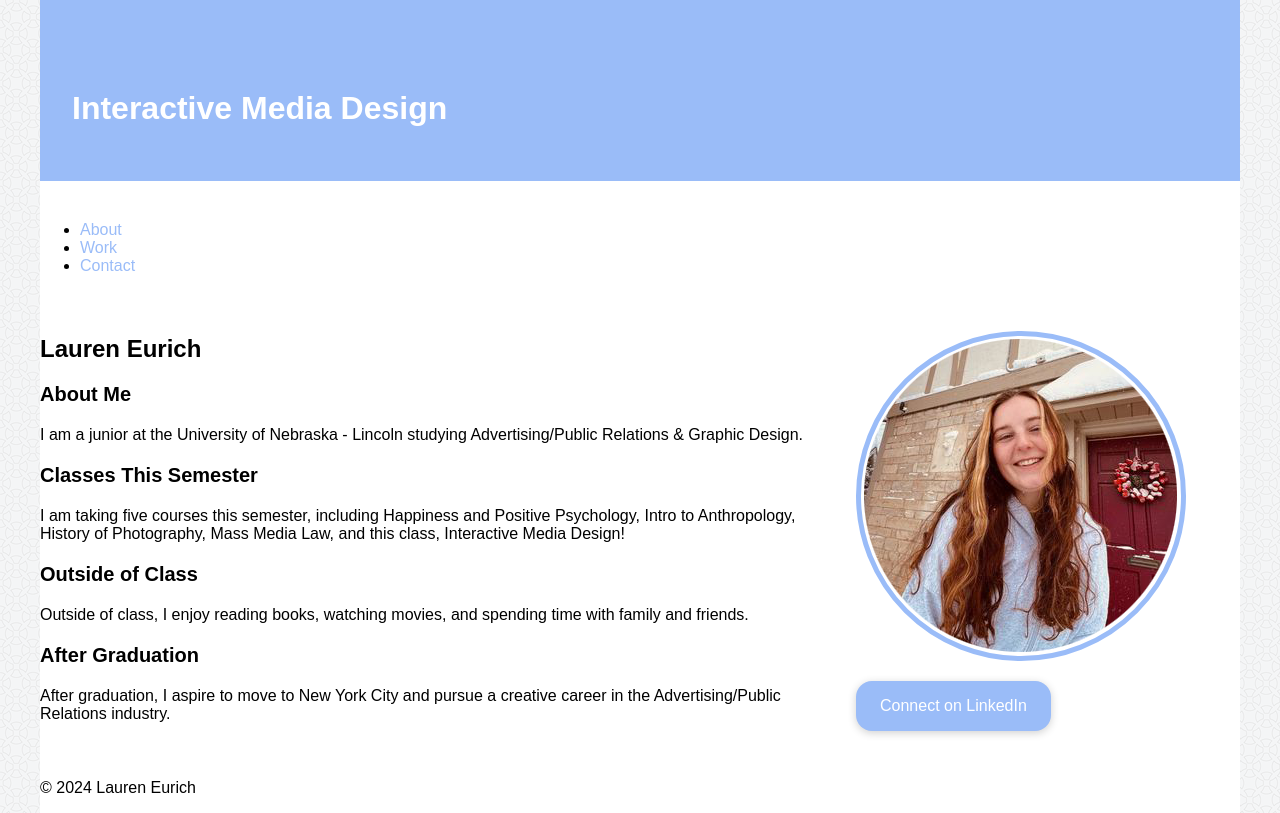
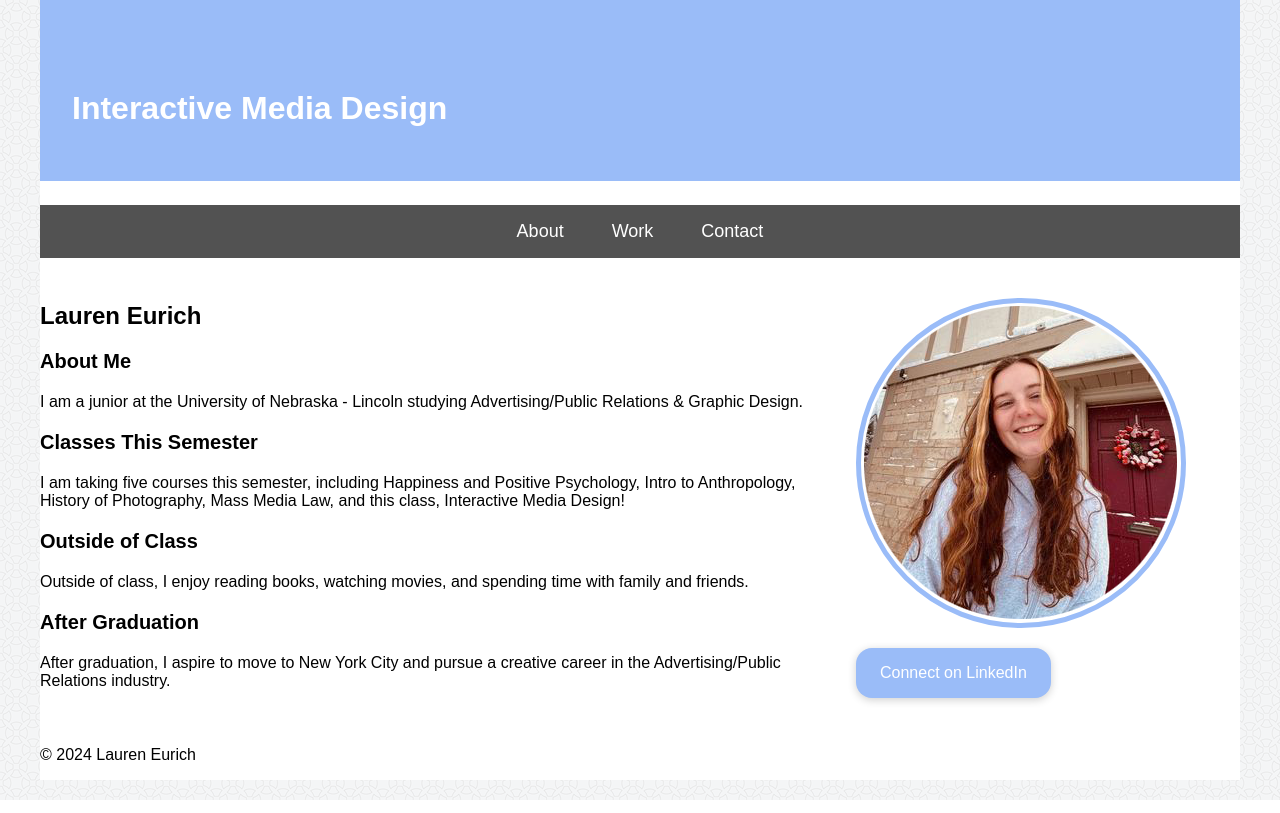
Before and after one commit to laeurich/ADPR_458, a plain HTML site: page assignments/index.html in a window 1280 px wide. Drawn offline with Linux system fonts and the light colour scheme.

Commit message:
commit to main

```diff
--- a/assignments/css/style.css
+++ b/assignments/css/style.css
@@ -56,6 +56,42 @@ a:hover {
     }
 }
 
+/* Navigation Using Flexbox */
+nav {
+    background-color: #525252;
+    padding: 0 1 rem;
+    display: flex;
+    justify-content: center;
+    position: sticky;
+    top: 0;
+}
+
+nav ul {
+    margin: 0;
+    padding: 0;
+    list-style: none;
+    display: flex;
+    flex-flow: row wrap;
+}
+
+nav li {
+    margin: 0 0.5rem;
+}
+
+nav a:link, nav a:visited {
+    color: white;
+    text-decoration: none;
+    font-size: 1.125rem;
+    padding: 1rem;
+    display: block;
+    transition: ease-in-out 250ms;
+}
+
+nav a:hover {
+    background-color: #9abcf8;
+    color: white;
+}
+
 /* Components */
 .button:link, .button:visited {
     color: white;
```
Also changed, not shown: 1 other file.
